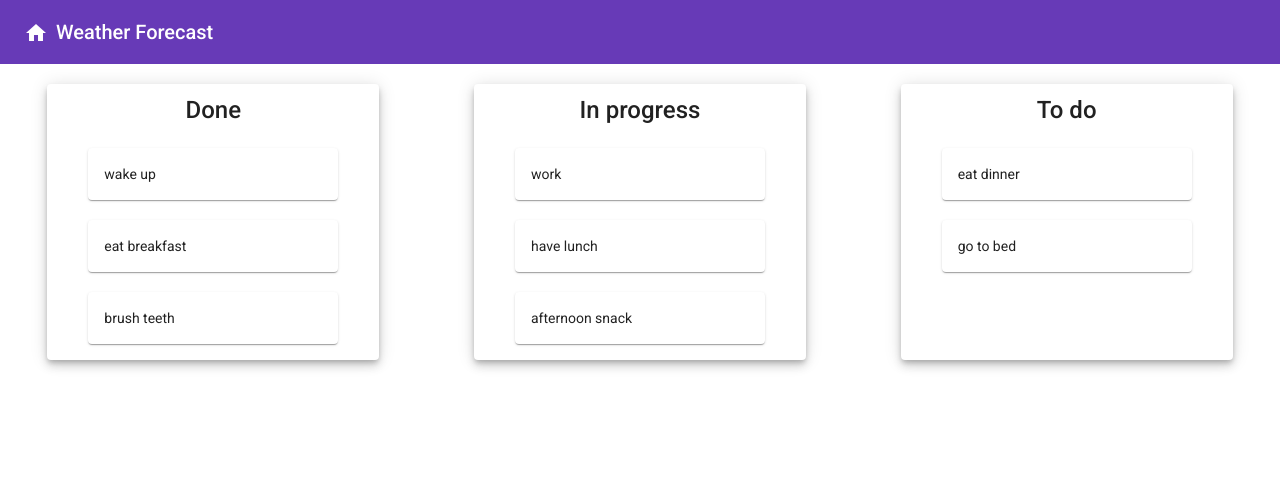
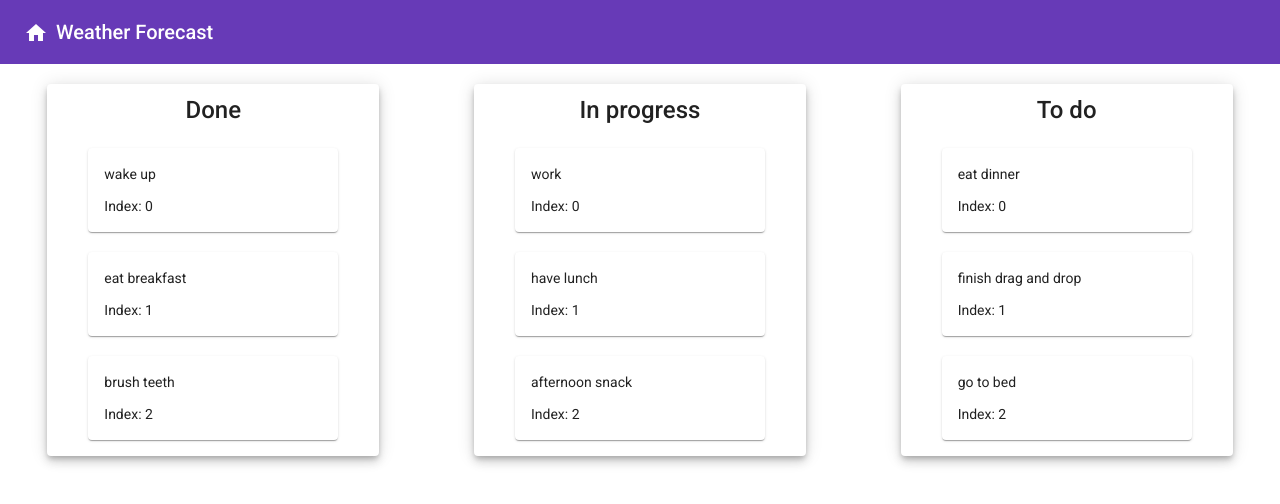
Before and after one commit to Toast-Trotzig/weatherApp, an Angular app: page /dragndrop in a window 1280 px wide. Shown: the top 504 px of the page. Built offline with nearby package versions, Linux system fonts and the light colour scheme; what ng2-charts would draw is missing.

Commit message:
drag and drop index sorting

```diff
--- a/src/app/component/Models/forecasts.ts
+++ b/src/app/component/Models/forecasts.ts
@@ -32,3 +32,9 @@ export interface IWeatherCardData {
   winddirection: number;
   weathericon: number;
 }
+
+export interface IDragndrop {
+  name: string;
+  index: number;
+  id: number;
+}
--- a/src/app/component/dragndrop/dragndrop.component.html
+++ b/src/app/component/dragndrop/dragndrop.component.html
@@ -2,9 +2,12 @@
   <mat-card class="mat-elevation-z6 big-card">
     <mat-card-title>Done</mat-card-title>
     <mat-card-content>
-      <div cdkDropList [cdkDropListData]="done" class="drop-list" (cdkDropListDropped)="onDrop($event)">
-        <mat-card class="drop-box" *ngFor="let item of done" cdkDrag>
-          <mat-card-content>{{item}}</mat-card-content>
+      <div cdkDropList [cdkDropListData]="done" id="Done" class="drop-list" (cdkDropListDropped)="onDrop($event)">
+        <mat-card class="drop-box" *ngFor="let card of done" cdkDrag>
+          <mat-card-content>
+            <p>{{card.name}}</p>
+            <p>Index: {{card.index}}</p>
+          </mat-card-content>
         </mat-card>
       </div>
     </mat-card-content>
@@ -12,9 +15,12 @@
   <mat-card class="mat-elevation-z6 big-card">
     <mat-card-title>In progress</mat-card-title>
     <mat-card-content>
-      <div cdkDropList [cdkDropListData]="inprogress" class="drop-list" (cdkDropListDropped)="onDrop($event)">
-        <mat-card class="drop-box" *ngFor="let item of inprogress" cdkDrag>
-          <mat-card-content>{{item}}</mat-card-content>
+      <div cdkDropList [cdkDropListData]="inprogress" id="In-progress" class="drop-list" (cdkDropListDropped)="onDrop($event)">
+        <mat-card class="drop-box" *ngFor="let card of inprogress" cdkDrag>
+          <mat-card-content>
+            <p>{{card.name}}</p>
+            <p>Index: {{card.index}}</p>
+          </mat-card-content>
         </mat-card>
       </div>
     </mat-card-content>
@@ -22,9 +28,12 @@
   <mat-card class="mat-elevation-z6 big-card">
     <mat-card-title>To do</mat-card-title>
     <mat-card-content>
-      <div cdkDropList [cdkDropListData]="todo" class="drop-list" (cdkDropListDropped)="onDrop($event)">
-        <mat-card class="drop-box" *ngFor="let item of todo" cdkDrag>
-          <mat-card-content>{{item}}</mat-card-content>
+      <div cdkDropList [cdkDropListData]="todo" id="To-do" class="drop-list" (cdkDropListDropped)="onDrop($event)">
+        <mat-card class="drop-box" *ngFor="let card of todo" cdkDrag>
+          <mat-card-content>
+            <p>{{card.name}}</p>
+            <p>Index: {{card.index}}</p>
+          </mat-card-content>
         </mat-card>
       </div>
     </mat-card-content>
--- a/src/app/component/dragndrop/dragndrop.component.ts
+++ b/src/app/component/dragndrop/dragndrop.component.ts
@@ -1,5 +1,6 @@
-import { Component, OnInit } from '@angular/core';
+import {Component, OnInit, ViewChild} from '@angular/core';
 import {CdkDragDrop, moveItemInArray, transferArrayItem} from '@angular/cdk/drag-drop';
+import {IDragndrop} from '../Models/forecasts';
 
 @Component({
   selector: 'app-dragndrop',
@@ -8,23 +9,46 @@ import {CdkDragDrop, moveItemInArray, transferArrayItem} from '@angular/cdk/drag
 })
 export class DragndropComponent implements OnInit {
 
-  done: string[] = ['wake up', 'eat breakfast', 'brush teeth'];
-  inprogress: string[] = ['work', 'have lunch', 'afternoon snack'];
-  todo: string[] = ['eat dinner', 'go to bed'];
+  done: IDragndrop[] = [{name: 'wake up', index: 0, id: 1}, {name: 'eat breakfast', index: 1, id: 2}, {name: 'brush teeth', index: 2, id: 3}];
+  inprogress: IDragndrop[] = [{name: 'work', index: 0, id: 4}, {name: 'have lunch', index: 1, id: 5}, {name: 'afternoon snack', index: 2, id: 6}];
+  todo: IDragndrop[] = [{name: 'eat dinner', index: 0, id: 7}, {name: 'finish drag and drop', index: 1, id: 8}, {name: 'go to bed', index: 2, id: 9}];
 
   constructor() { }
 
   ngOnInit(): void {
   }
 
-  onDrop(event: CdkDragDrop<string[]>) {
+  onDrop(event: CdkDragDrop<IDragndrop[]>) {
+    const id = event.previousContainer.data.find(x => x.index === event.previousIndex).id;
     if (event.previousContainer === event.container) {
+      for (const tmp of event.container.data) {
+        if (tmp.index > event.previousIndex && tmp.index <= event.currentIndex) {
+          tmp.index = tmp.index - 1;
+        }
+        if (tmp.index >= event.currentIndex && tmp.index < event.previousIndex) {
+          tmp.index = tmp.index + 1;
+        }
+      }
       moveItemInArray(event.container.data, event.previousIndex, event.currentIndex);
+      event.container.data.find(x => x.id === id).index = event.currentIndex;
+      console.log('Jag bytte index från ' + event.previousIndex + ' till ' + event.currentIndex + ' i listan ' + event.previousContainer.id);
     } else {
+      for (const tmp of event.container.data) {
+        if (tmp.index >= event.currentIndex) {
+          tmp.index = tmp.index + 1;
+        }
+      }
+      for (const tmp of event.previousContainer.data) {
+        if (tmp.index > event.previousIndex) {
+          tmp.index = tmp.index - 1;
+        }
+      }
       transferArrayItem(event.previousContainer.data,
         event.container.data,
         event.previousIndex,
         event.currentIndex);
+      event.container.data.find(x => x.id === id).index = event.currentIndex;
+      console.log('Jag flyttades från kortet ' + event.previousContainer.id + ' till ' + event.container.id + ' och fick indexet ' + event.currentIndex);
     }
   }
 
```
Also changed, not shown: 1 other file (tests, documents, lock files or other folders).
